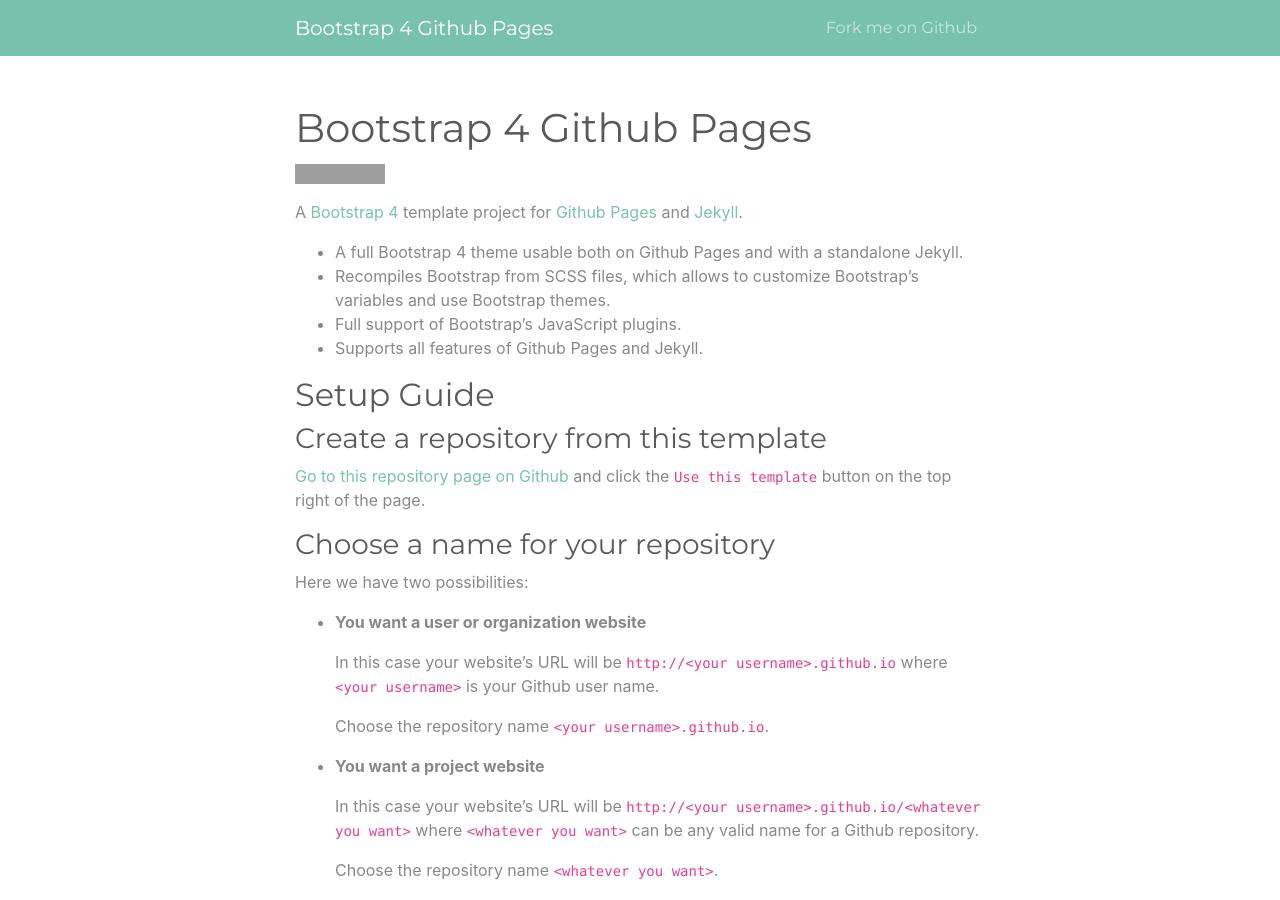
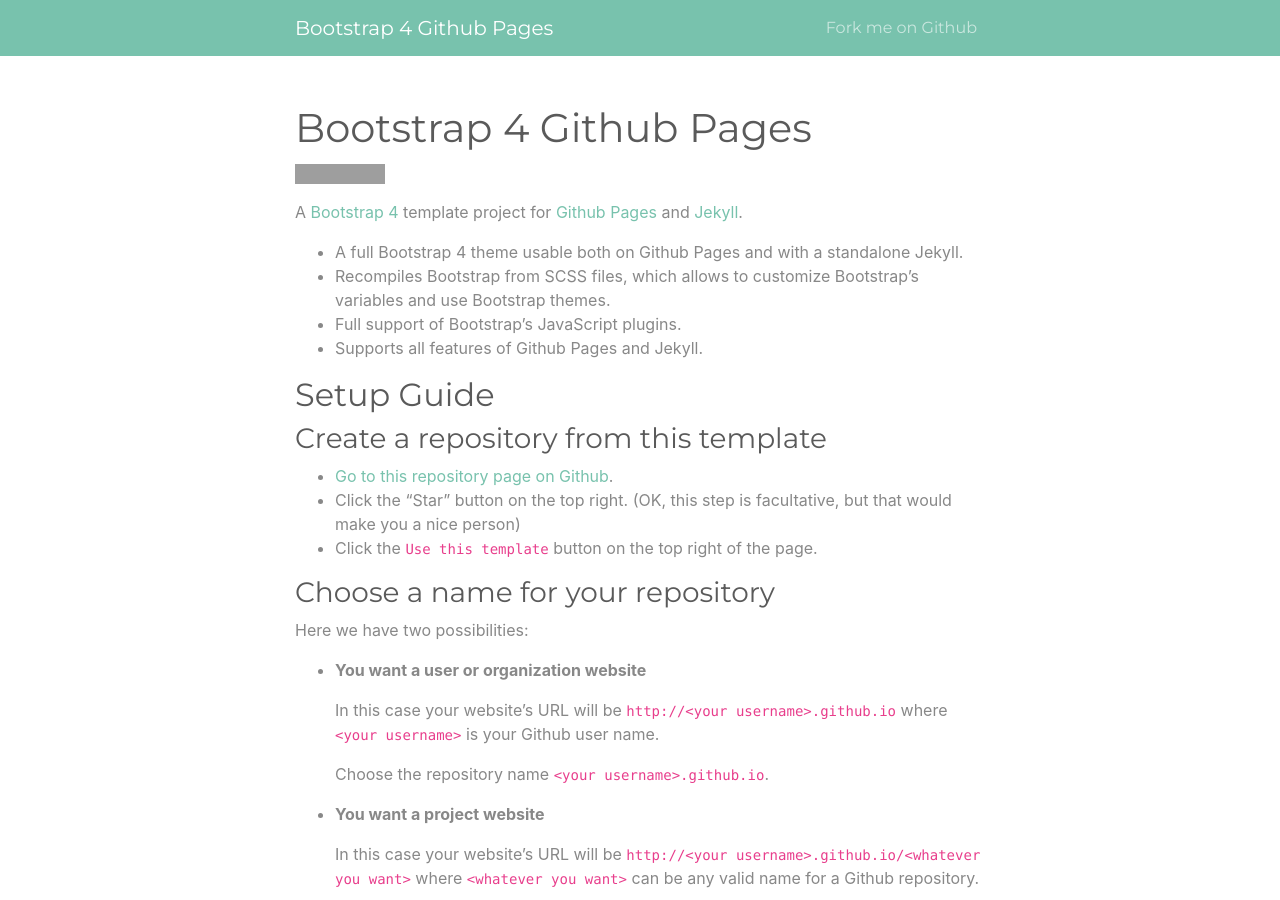
Before and after one commit to nicolas-van/bootstrap-4-github-pages, a Jekyll site: the page built from index.md, in a window 1280 px wide and 900 px high. Built offline with Jekyll 4.4.1, drawn with Linux system fonts in a browser that asks for light colours; grey boxes are pictures that could not be loaded.

Commit message:
Update index.md

```diff
--- a/index.md
+++ b/index.md
@@ -16,7 +16,9 @@
 
 ### Create a repository from this template
 
-[Go to this repository page on Github](https://github.com/nicolas-van/bootstrap-4-github-pages) and click the `Use this template` button on the top right of the page.
+* [Go to this repository page on Github](https://github.com/nicolas-van/bootstrap-4-github-pages).
+* Click the "Star" button on the top right. (OK, this step is facultative, but that would make you a nice person)
+* Click the `Use this template` button on the top right of the page.
 
 ### Choose a name for your repository
 
```
